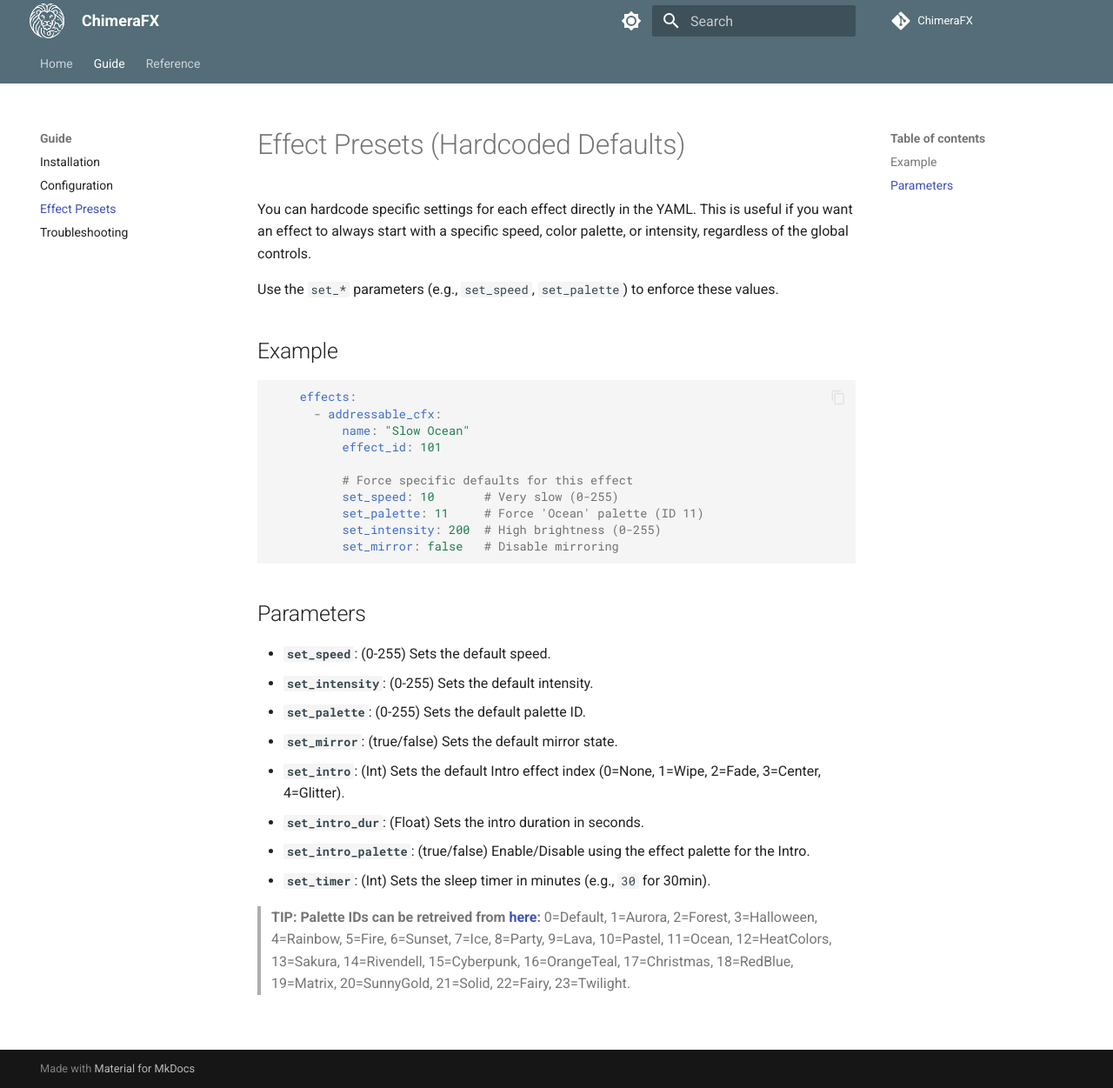
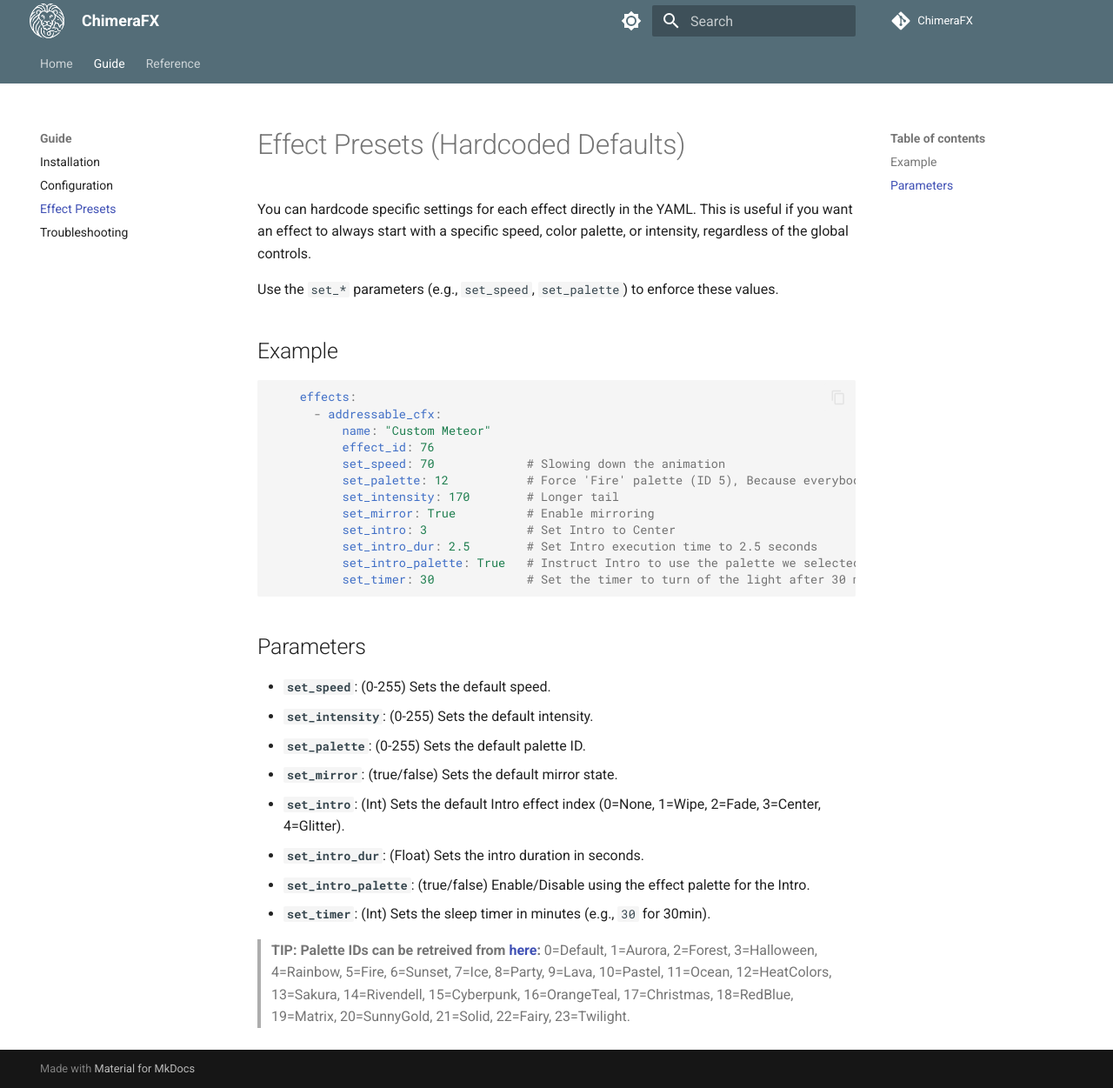
Before and after one commit to effelle/ChimeraFX, an MkDocs documentation site: the page built from docs/Effect-Presets.md, in a window 1280 px wide and 1251 px high. Shown: the whole window at 87% size. Built offline with MkDocs 1.6.1 and Material for MkDocs 9.7.7, drawn with Linux system fonts in a browser that asks for light colours; comment, search, counter and statistics services are not loaded.

````diff
--- a/docs/Effect-Presets.md
+++ b/docs/Effect-Presets.md
@@ -9,14 +9,16 @@
 ```yaml
     effects:
       - addressable_cfx:
-          name: "Slow Ocean"
-          effect_id: 101
-
-          # Force specific defaults for this effect
-          set_speed: 10       # Very slow (0-255)
-          set_palette: 11     # Force 'Ocean' palette (ID 11)
-          set_intensity: 200  # High brightness (0-255)
-          set_mirror: false   # Disable mirroring
+          name: "Custom Meteor"
+          effect_id: 76
+          set_speed: 70             # Slowing down the animation
+          set_palette: 12           # Force 'Fire' palette (ID 5), Because everybody loves a good fireball
+          set_intensity: 170        # Longer tail
+          set_mirror: True          # Enable mirroring
+          set_intro: 3              # Set Intro to Center
+          set_intro_dur: 2.5        # Set Intro execution time to 2.5 seconds
+          set_intro_palette: True   # Instruct Intro to use the palette we selected with set_palette
+          set_timer: 30             # Set the timer to turn of the light after 30 minutes
 ```
 
 ## Parameters
````
Also changed, not shown: docs/Effect-Library.md (+0 -1 lines), 2 other files.
